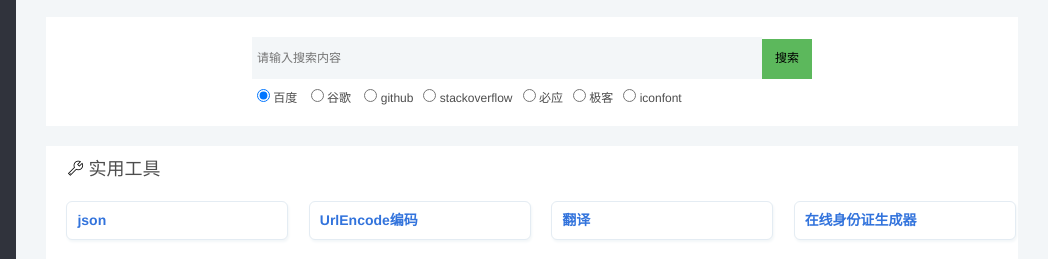
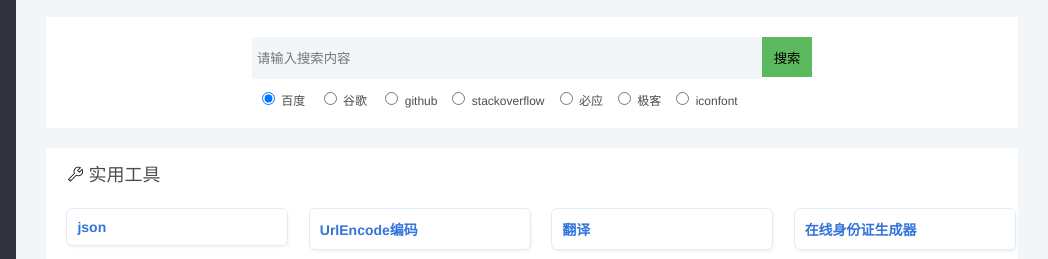
Before and after one commit to shihuili1218/navigation, a plain HTML site: page index.html in a window 1280 px wide. Shown: the part 268-527 px from the top of the page, 232-1280 px from the left. Drawn offline with nearby package versions, Linux system fonts and the light colour scheme.

Commit message:
remove css

```diff
--- a/index.html
+++ b/index.html
@@ -8,7 +8,7 @@
     <!-- <link rel="shortcut icon" href="../favcion.ico" /> -->
     <link rel="icon" type="image/png" href="favicon.ico" />
     <link rel="stylesheet" href=" css/iconfont.css">
-    <link rel="stylesheet" href="../plug-in/normalize.css">
+    <!-- <link rel="stylesheet" href="../plug-in/normalize.css"> -->
     <link rel="stylesheet" href="css/style.css">
 </head>
 
```
